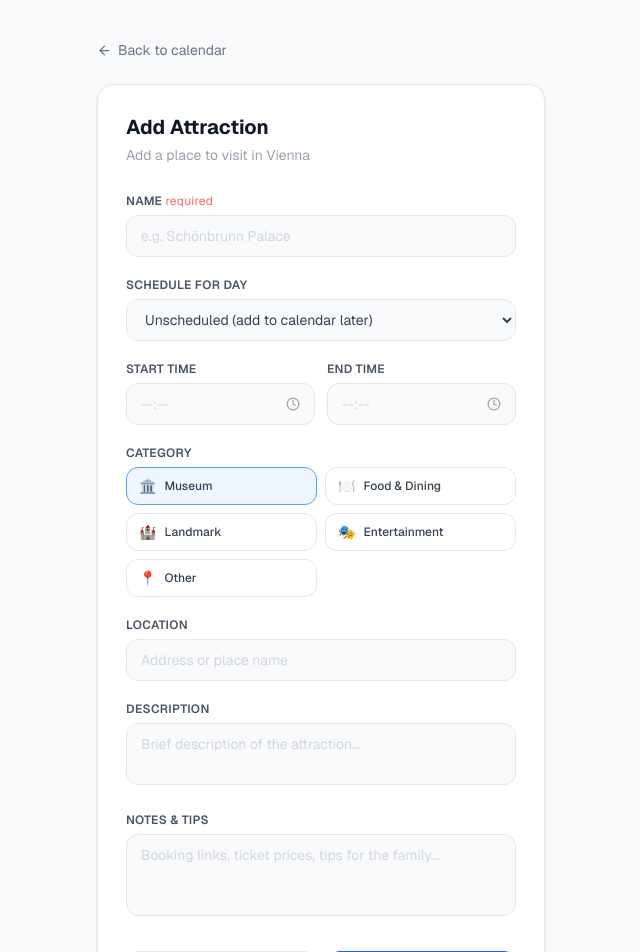
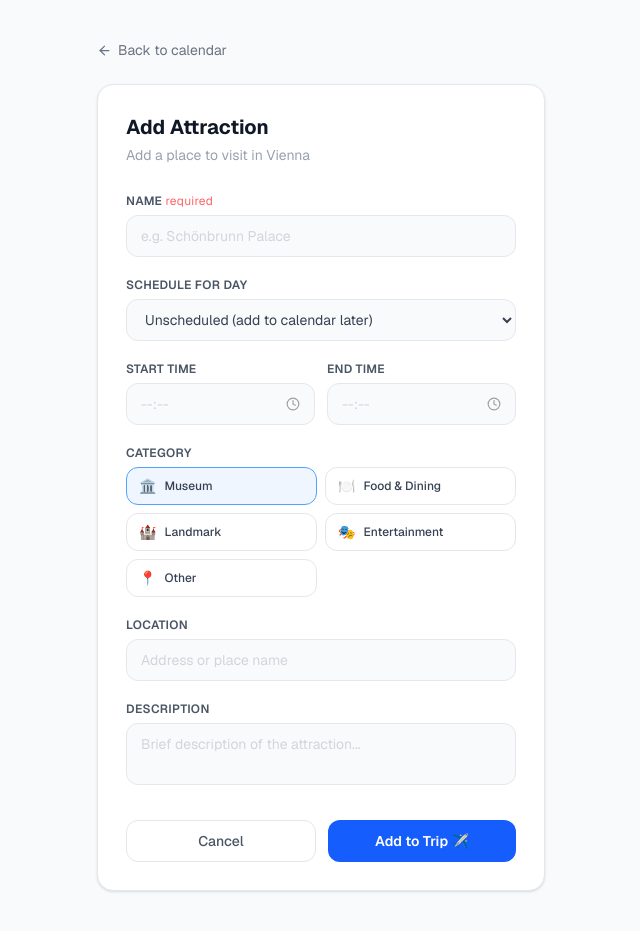
Before and after one commit to aarushgupta1/Vienna-Trip, a Next.js app: page /attractions/new in a window 1280 px wide. Shown: the top 952 px of the page, without its empty margins (319-959 px from the left). After the commit the page ends 931 px from the top, so only its background shows below. Built offline with nearby package versions, Linux system fonts and the light colour scheme.

Commit message:
fixed add attraction page

```diff
--- a/src/app/attractions/new/page.tsx
+++ b/src/app/attractions/new/page.tsx
@@ -134,18 +134,6 @@ export default function NewAttractionPage() {
               />
             </div>
 
-            <div>
-              <label className="block text-xs font-semibold text-gray-600 dark:text-gray-400 mb-1.5 uppercase tracking-wide">
-                Notes & Tips
-              </label>
-              <textarea
-                name="notes"
-                rows={3}
-                placeholder="Booking links, ticket prices, tips for the family..."
-                className="w-full px-3.5 py-2.5 border border-gray-200 dark:border-gray-700 rounded-xl text-sm focus:outline-none focus:ring-2 focus:ring-blue-500 resize-none bg-gray-50 dark:bg-gray-800 dark:text-gray-100 placeholder-gray-300 dark:placeholder-gray-600"
-              />
-            </div>
-
             <div className="flex gap-3 pt-2">
               <Link
                 href="/"
```
